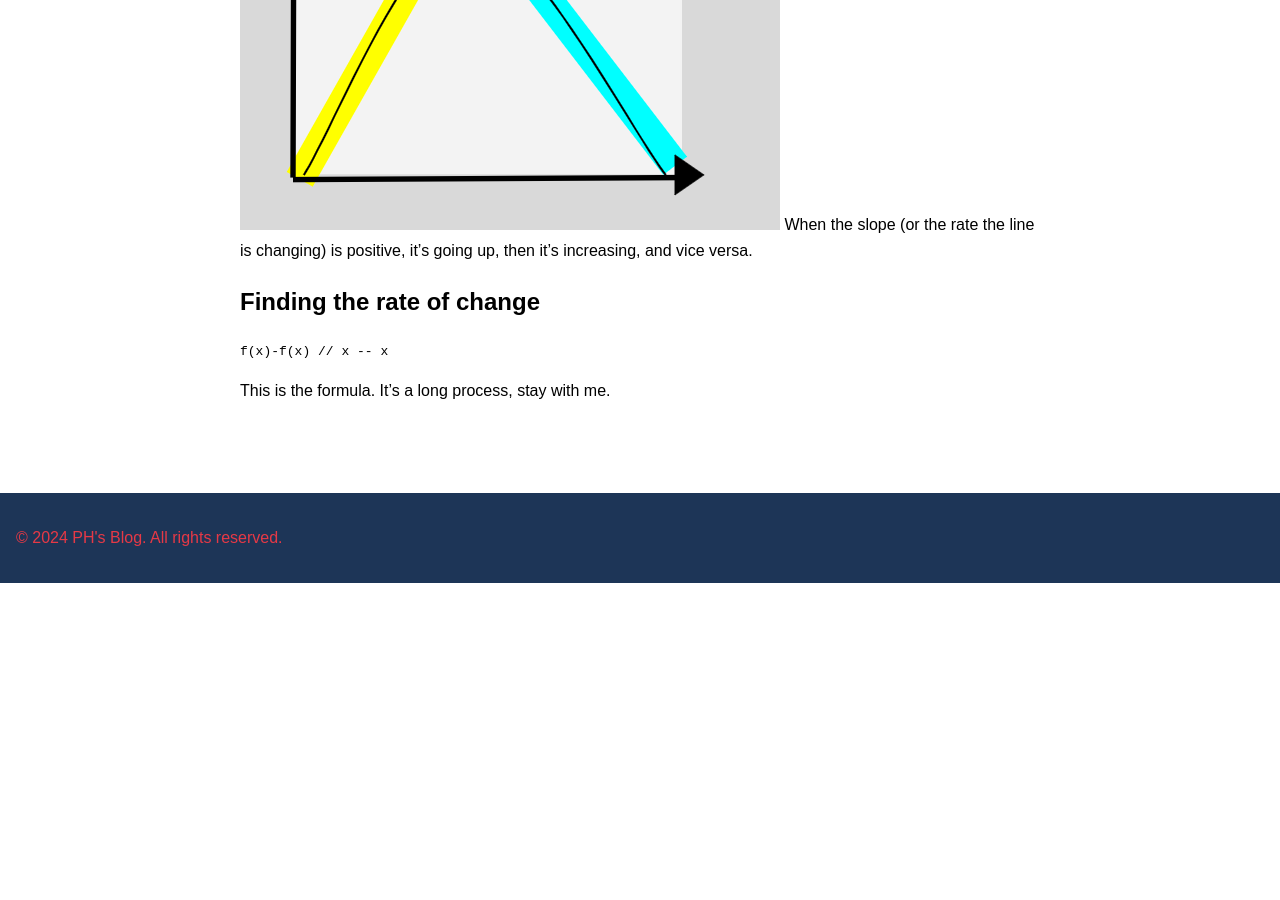
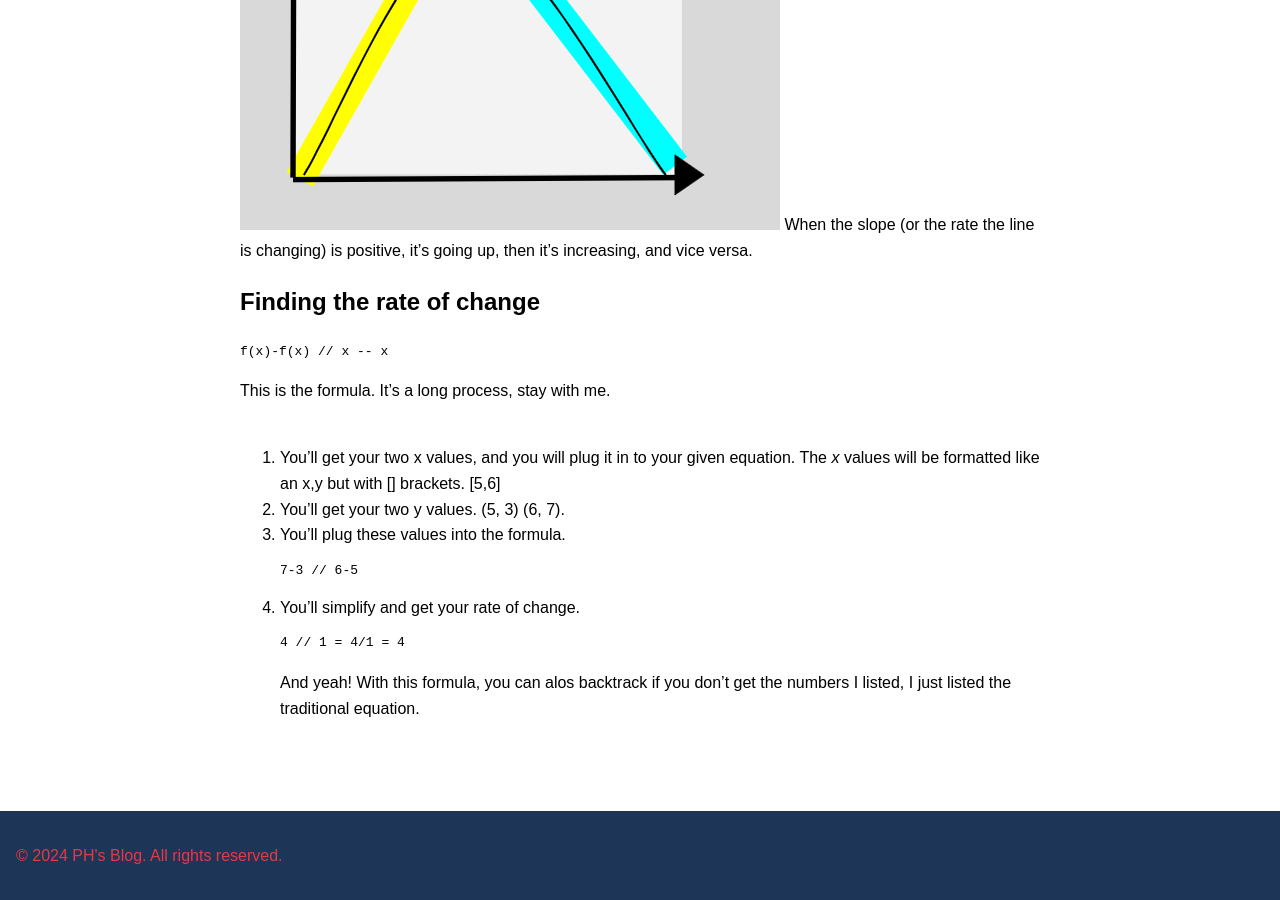
Before and after one commit to CaptainSapphire/PH-s-Blog, a Jekyll site: the page built from _posts/2024-08-16-APPC.md, in a window 1280 px wide and 900 px high, scrolled down 1328 px. Built offline with Jekyll 4.4.1, drawn with Linux system fonts in a browser that asks for light colours; our own code applies the rules of GitHub Pages for plain Markdown files; before the commit the page ends 1911 px from its top, so only the background shows below that.

Commit message:
Update 2024-08-16-APPC.md

````diff
--- a/_posts/2024-08-16-APPC.md
+++ b/_posts/2024-08-16-APPC.md
@@ -22,4 +22,15 @@ When the slope (or the rate the line is changing) is positive, it's going up, th
 ```
 f(x)-f(x) // x -- x
 ```
-This is the formula. It's a long process, stay with me.
+This is the formula. It's a long process, stay with me. <br><br>
+1. You'll get your two x values, and you will plug it in to your given equation. The *x* values will be formatted like an x,y but with [] brackets. [5,6]
+2. You'll get your two y values. (5, 3) (6, 7).
+3. You'll plug these values into the formula.
+```
+7-3 // 6-5
+```
+4. You'll simplify and get your rate of change.
+```
+4 // 1 = 4/1 = 4
+```
+And yeah! With this formula, you can alos backtrack if you don't get the numbers I listed, I just listed the traditional equation.
````
